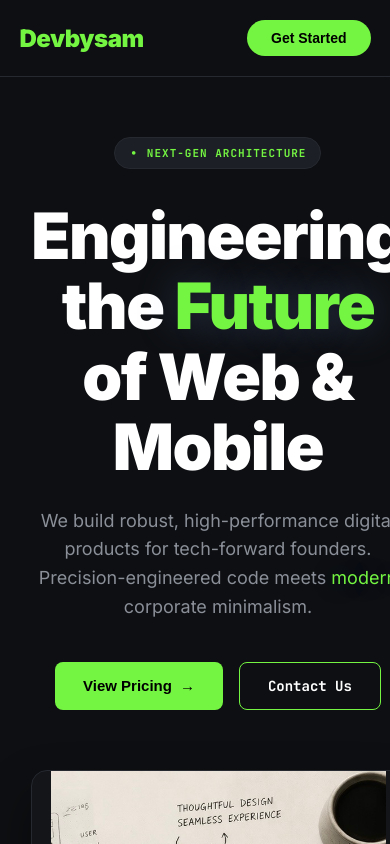
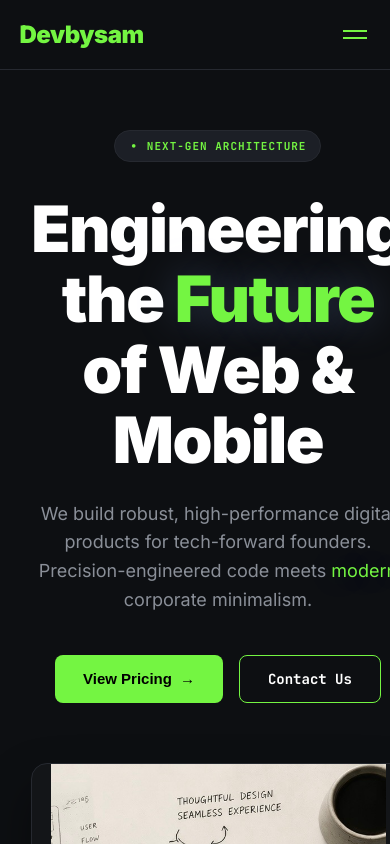
Before and after one commit to HoussamLh/React-Version, a React (Vite) app: page / in a window 390 px wide. Shown: the top 844 px of the page. Built offline with nearby package versions, Linux system fonts and the light colour scheme.

Commit message:
style responsive breakpoints to toggle between layout navigation bars

```diff
--- a/src/index.css
+++ b/src/index.css
@@ -30,6 +30,19 @@ body {
   /* Hides links on tablet/mobile */
   nav div:nth-child(2) {
     display: none !important;
+  }
+  nav {
+    padding: 20px 5% !important;
+  }
+
+  /* Hides standard horizontal navbar layout items */
+  .desktop-menu {
+    display: none !important;
+  }
+
+  /* Reveals the interactive hamburger trigger icon button */
+  nav button[aria-label="Toggle Menu"] {
+    display: flex !important;
   }
 
   /* Footer adjustments */
```
